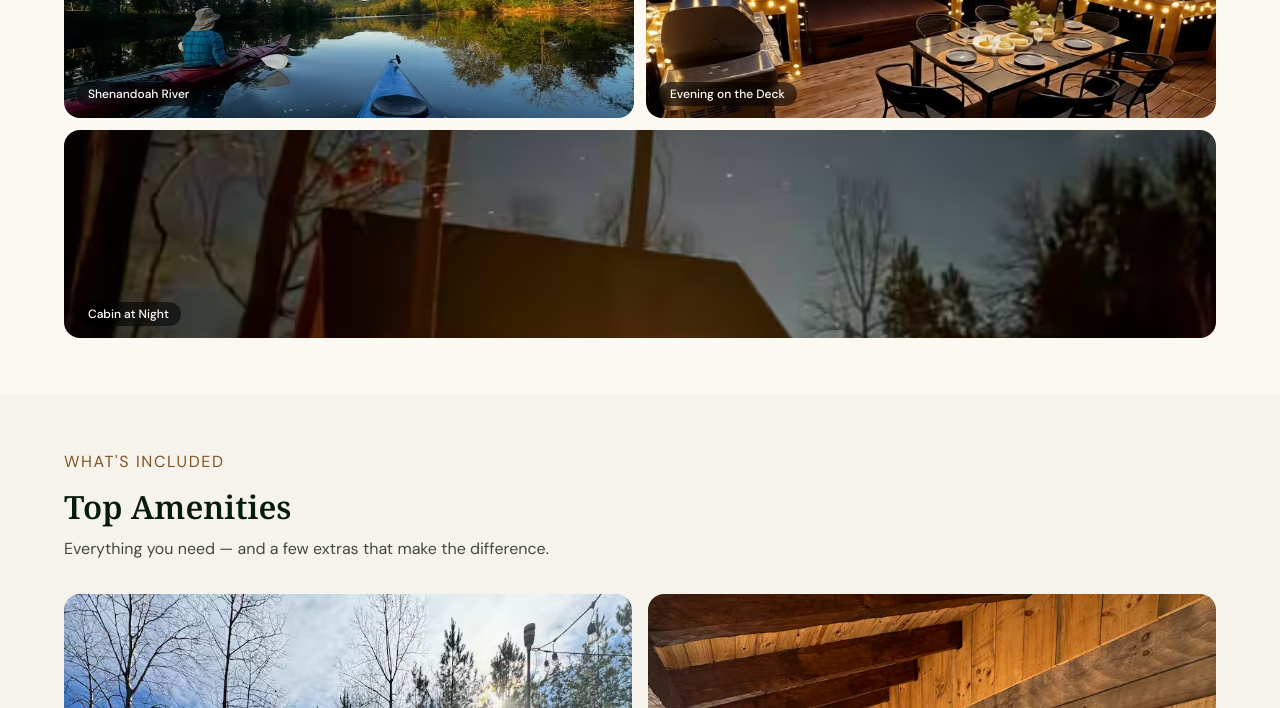
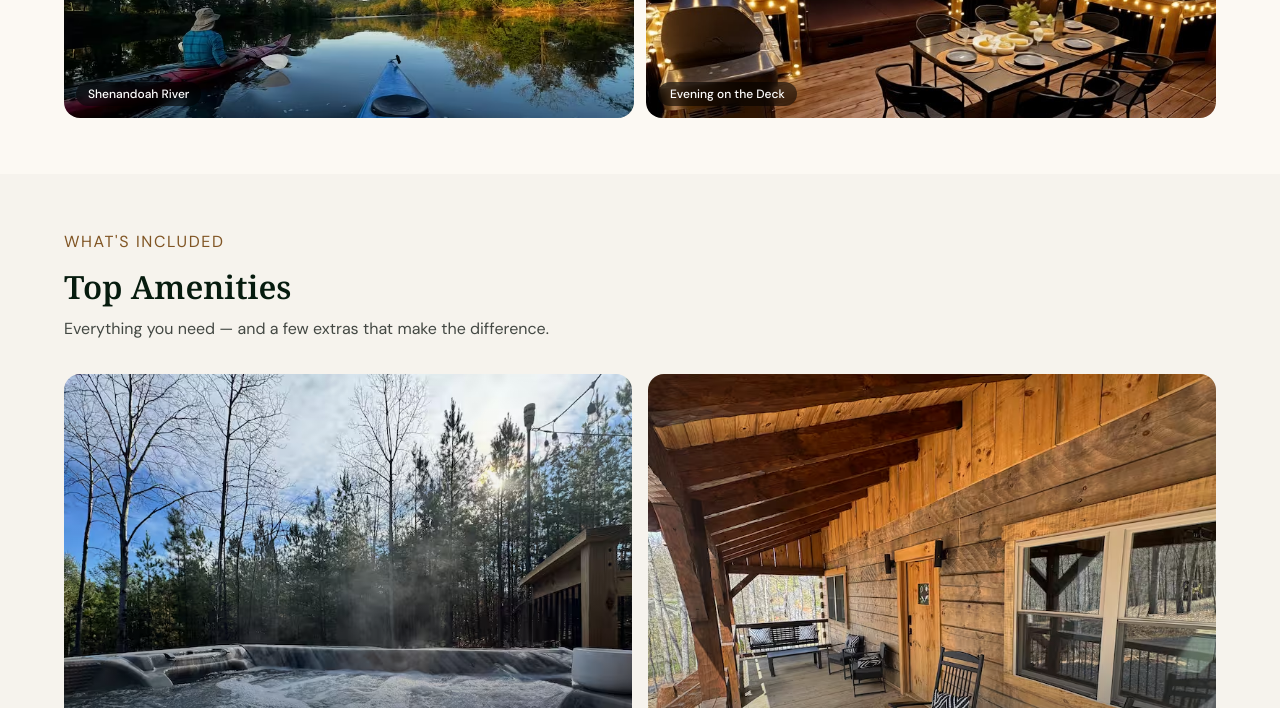
Before and after one commit to skankanala96/shenandoah_rental, a plain HTML site: page index.html in a window 1280 px wide. Shown: the part 3860-4568 px from the top of the page. Drawn offline with nearby package versions, Linux system fonts and the light colour scheme.

Commit message:
feat: remove cabin at night photo from gallery bottom banner

```diff
--- a/index.html
+++ b/index.html
@@ -806,16 +806,6 @@
       <div class="absolute bottom-3 left-3 z-10 bg-black/55 backdrop-blur-sm text-white text-xs font-medium px-3 py-1 rounded-full pointer-events-none">Evening on the Deck</div>
     </div>
 
-    <!-- Row 6 -->
-    <div class="col-span-2 md:col-span-4 gallery-item rounded-2xl overflow-hidden cursor-pointer group relative h-[160px] md:h-52"
-         data-src="photos/exterior_nightview.avif">
-      <img class="w-full h-full object-cover group-hover:scale-105 transition-transform duration-700"
-           src="photos/exterior_nightview.avif" alt="The Foxhole Cabin glowing at night" />
-      <div class="absolute inset-0 bg-black/20 opacity-0 group-hover:opacity-100 transition-opacity duration-300 flex items-center justify-center">
-        <span class="material-symbols-outlined text-white text-5xl drop-shadow-lg">zoom_in</span>
-      </div>
-      <div class="absolute bottom-3 left-3 z-10 bg-black/55 backdrop-blur-sm text-white text-xs font-medium px-3 py-1 rounded-full pointer-events-none">Cabin at Night</div>
-    </div>
   </div>
 </section>
 
```
